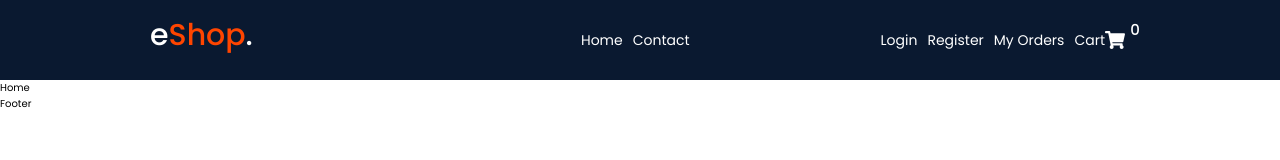
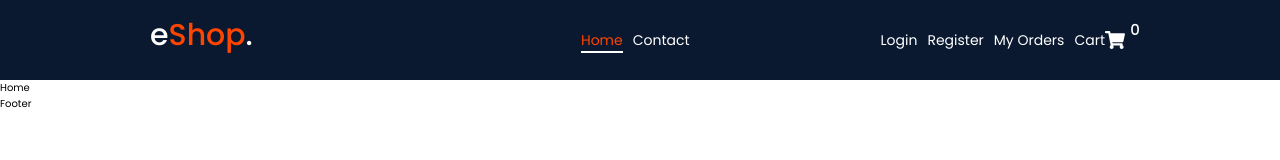
Before and after one commit to Jeetku/eShop, a React (Create React App) app: page / in a window 1280 px wide. Shown: the top 160 px of the page. Built offline with nearby package versions, Linux system fonts and the light colour scheme.

Commit message:
setActive menu link

```diff
--- a/src/components/header/Header.css
+++ b/src/components/header/Header.css
@@ -62,7 +62,7 @@
 .cart a:hover {
   color: orangered;
 }
-.cart a:active {
+.cart a.active {
   color: var(--color-danger);
 }
 
@@ -80,7 +80,7 @@
   font-weight: 500;
   color: #fff;
 }
-.links a:active {
+.links a.active {
   color: var(--color-danger);
 }
 
@@ -168,3 +168,17 @@
     margin-left: 2rem;
   }
 }
+.active {
+  position: relative;
+  color: var(--color-danger);
+}
+
+.active::after {
+  content: "";
+  position: absolute;
+  left: 0;
+  bottom: -3px;
+  width: 100%;
+  height: 2px;
+  background-color: #fff;
+}
--- a/src/components/header/Header.jsx
+++ b/src/components/header/Header.jsx
@@ -1,9 +1,10 @@
 import React, { useState } from "react";
 import "./Header.css";
-import { Link } from "react-router-dom";
+import { Link, NavLink } from "react-router-dom";
 import { FaShoppingCart, FaTimes } from "react-icons/fa";
 import { HiOutlineMenuAlt3 } from "react-icons/hi";
 
+const activeLink = ({ isActive }) => (isActive ? `${"active"}` : "");
 const logo = (
   <div className="logo">
     <Link to="/">
@@ -15,11 +16,11 @@
 );
 const cart = (
   <span className="cart">
-    <Link to="/cart">
+    <NavLink to="/cart" className={activeLink}>
       Cart
       <FaShoppingCart size={20} />
       <p>0</p>
-    </Link>
+    </NavLink>
   </span>
 );
 
@@ -46,17 +47,27 @@
           <ul onClick={toggleMenu}>
             <li className="mobile-logo">{logo}</li>
             <li>
-              <Link to="/">Home</Link>
+              <NavLink to="/" className={activeLink}>
+                Home
+              </NavLink>
             </li>
             <li>
-              <Link to="/contact">Contact</Link>
+              <NavLink to="/contact" className={activeLink}>
+                Contact
+              </NavLink>
             </li>
           </ul>
           <div className="header-right" onClick={toggleMenu}>
             <span className="links">
-              <Link to="/login">Login</Link>
-              <Link to="/register">Register</Link>
-              <Link to="/order-history">My Orders</Link>
+              <NavLink to="/login" className={activeLink}>
+                Login
+              </NavLink>
+              <NavLink to="/register" className={activeLink}>
+                Register
+              </NavLink>
+              <NavLink to="/order-history" className={activeLink}>
+                My Orders
+              </NavLink>
             </span>
             {cart}
           </div>
```
